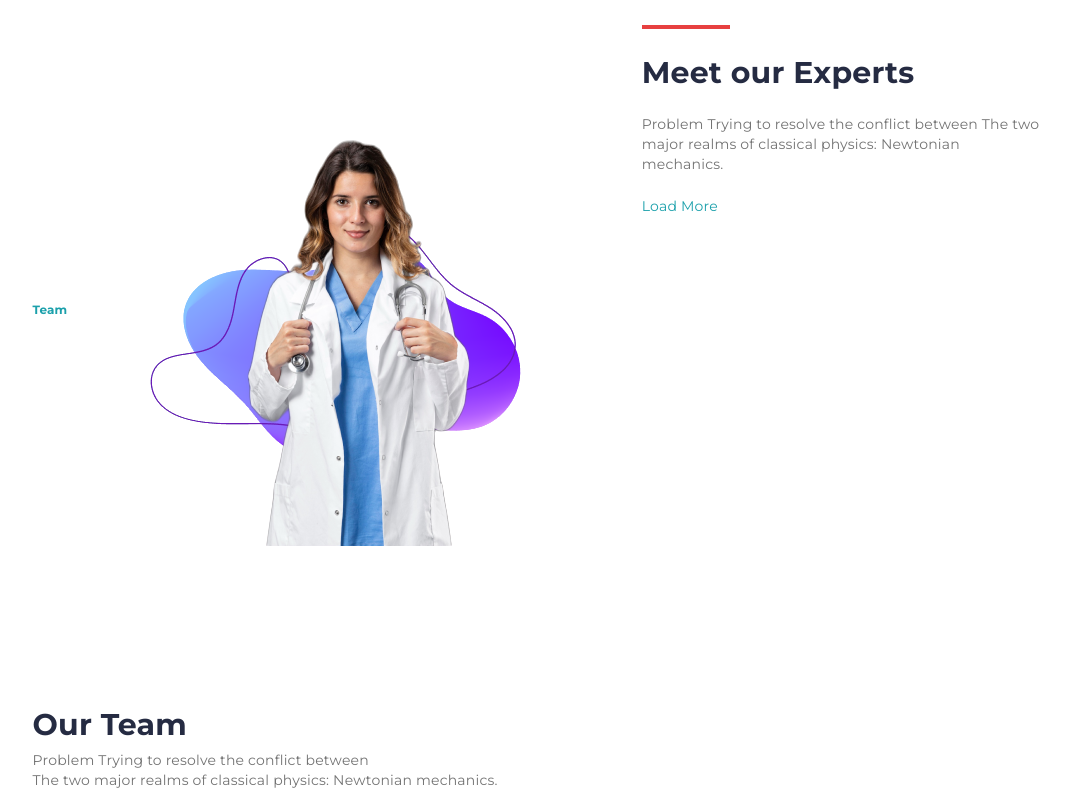
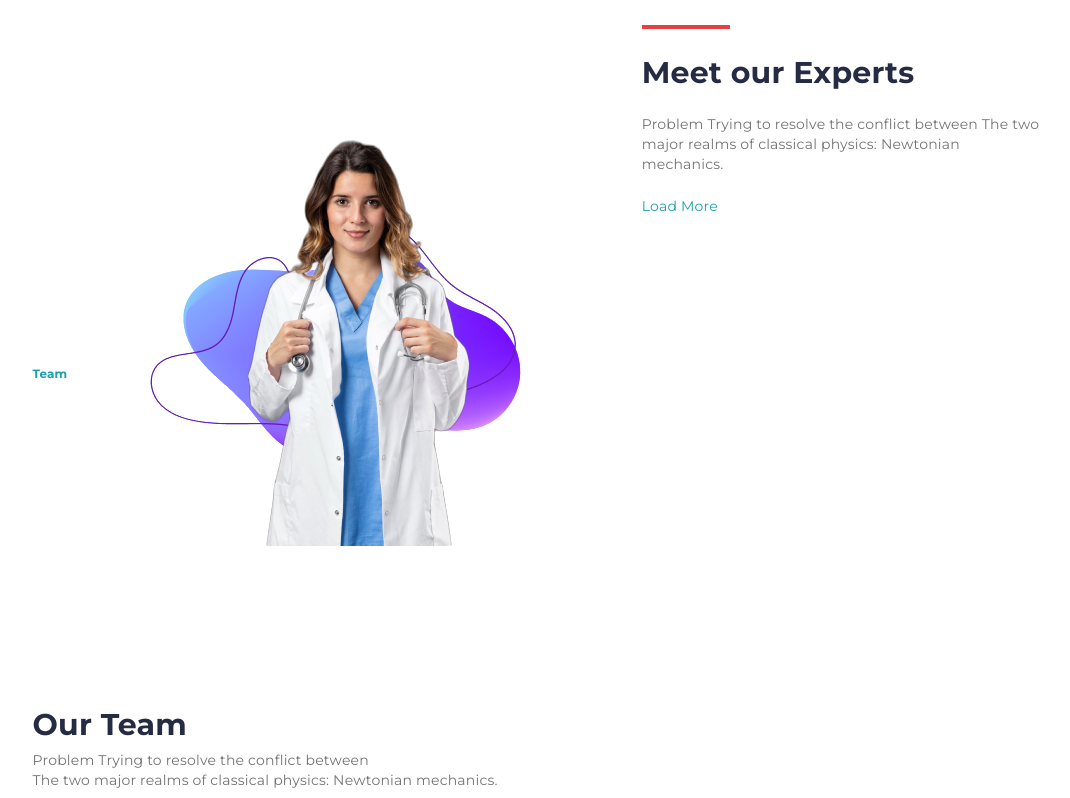
Before and after one commit to Nkaka23dev/BEM-ProjectOne, a plain HTML site: page index.html in a window 1280 px wide. Shown: the part 902-1700 px from the top of the page, without its empty margins (89-1159 px from the left). Drawn offline with nearby package versions, Linux system fonts and the light colour scheme; some icons are missing.

Commit message:
fixing expert-sub-header

```diff
--- a/main.css
+++ b/main.css
@@ -196,7 +196,7 @@ body {
 
 .sub-title--team {
     position: absolute;
-    top: 75rem;
+    top: 79rem;
 }
 
 .page-text--left {
```
